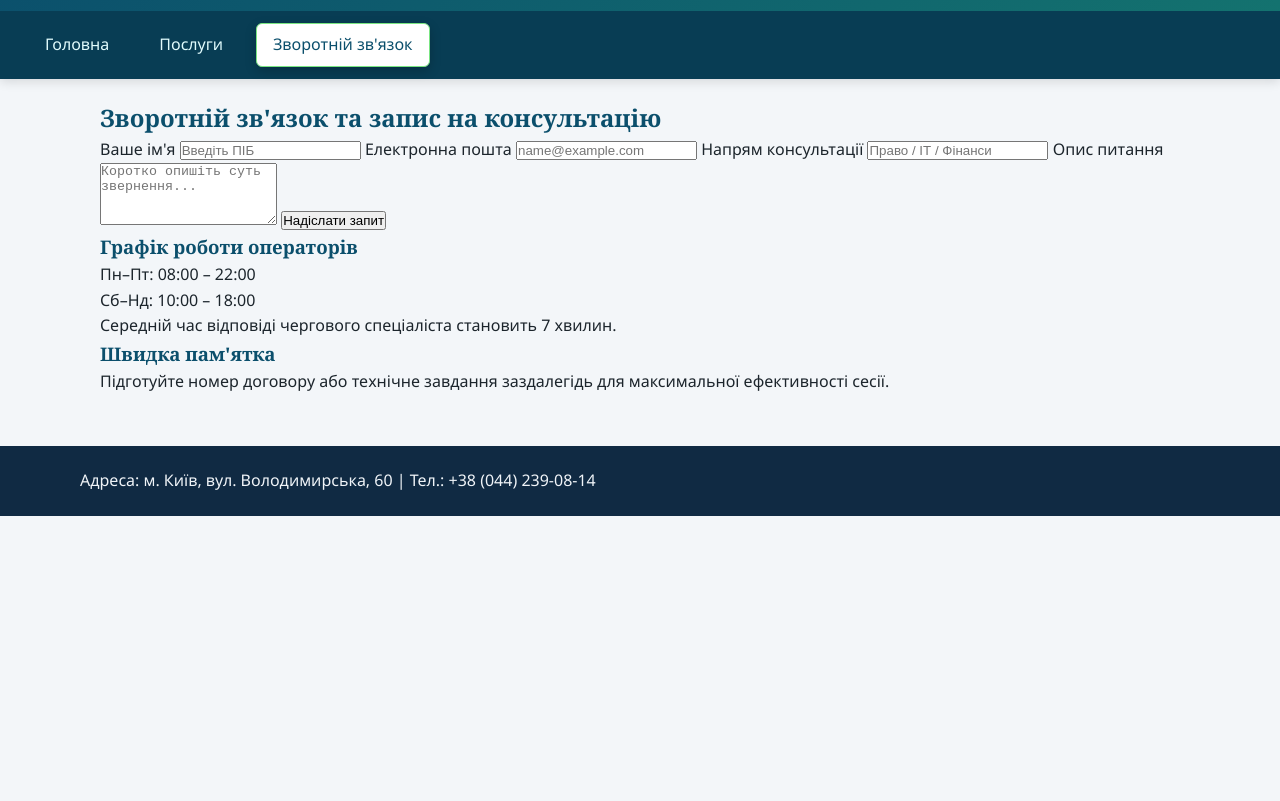
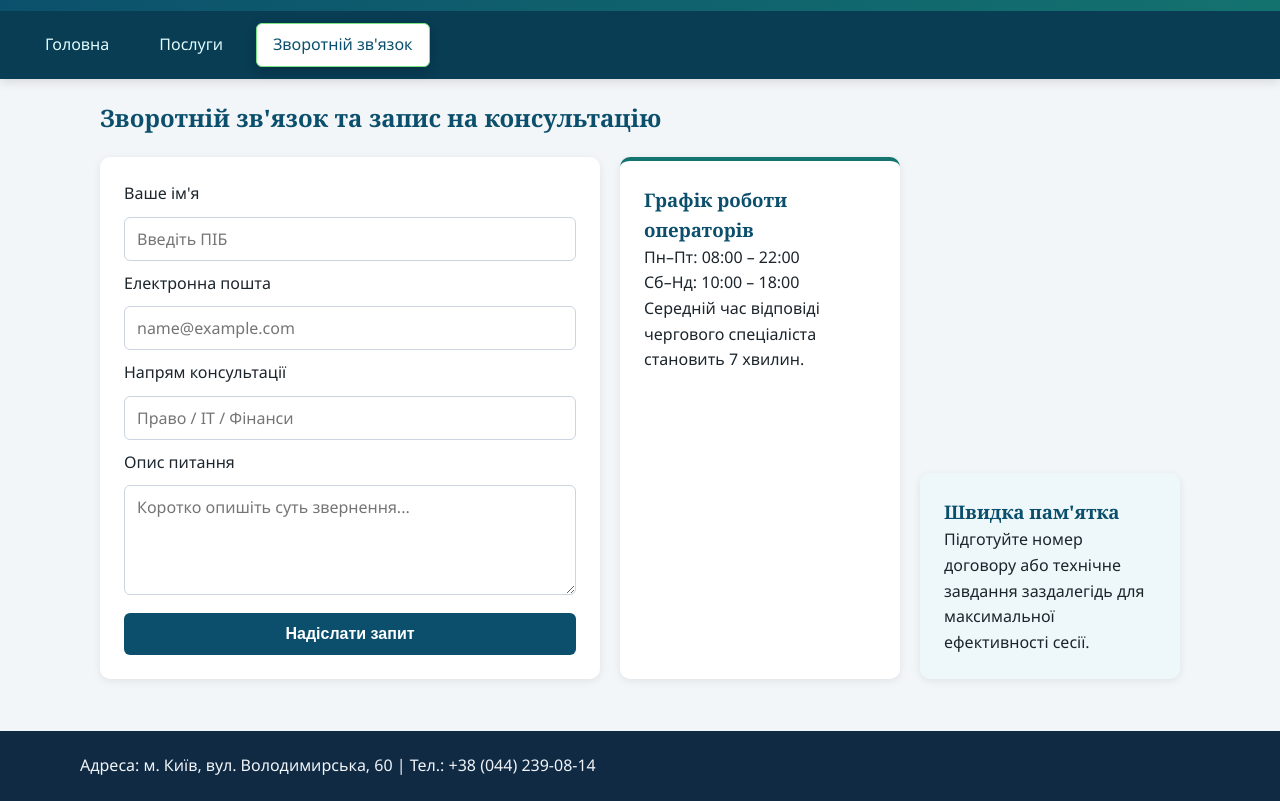
Before and after one commit to EvheniySlobodyanik/Frontend-Lab, a plain HTML site: page Lab2/feedback.html in a window 1280 px wide. Shown: the part 57-858 px from the top of the page. Before the commit the page ends 800 px from the top, so only its background shows below. Drawn offline with Linux system fonts and the light colour scheme.

Commit message:
add Flexbox layout styles for Feedback page

```diff
--- a/Lab2/styles.css
+++ b/Lab2/styles.css
@@ -1,3 +1,5 @@
+/* !Index styles and global styles */
+
 * {
   box-sizing: border-box;
   margin: 0;
@@ -197,6 +199,8 @@ tr[data-role="director"] {
   font-weight: 700;
 }
 
+/* !Services styles */
+
 .site-header-fixed {
   position: fixed;
   top: 0;
@@ -280,3 +284,82 @@ tr[data-role="director"] {
 .services-page a.service-link:visited {
   color: #cbd5e1;
 }
+
+/* !Feedback styles */
+
+.feedback-flex-wrapper {
+  display: flex;
+  flex-flow: row wrap;
+  justify-content: space-between;
+  align-items: flex-start;
+  align-content: stretch;
+  gap: 20px;
+  margin-top: 20px;
+}
+
+.feedback-card {
+  background-color: white;
+  padding: 24px;
+  border-radius: 10px;
+  box-shadow: 0 2px 8px rgba(0, 0, 0, 0.08);
+}
+
+.form-box {
+  order: 1;
+  flex-grow: 2;
+  flex-shrink: 1;
+  flex-basis: 460px;
+  display: flex;
+  flex-direction: column;
+  gap: 10px;
+}
+
+.info-box {
+  order: 2;
+  flex-grow: 1;
+  flex-shrink: 1;
+  flex-basis: 260px;
+  align-self: stretch;
+  border-top: 4px solid #14746f;
+}
+
+.faq-box {
+  order: 3;
+  flex-grow: 1;
+  flex-shrink: 2;
+  flex-basis: 240px;
+  align-self: flex-end;
+  background-color: #eef8fb;
+}
+
+input[type],
+textarea {
+  padding: 10px 12px;
+  border: 1px solid #cbd5e1;
+  border-radius: 6px;
+  font-family: inherit;
+  font-size: 1rem;
+}
+
+input[type]:focus,
+textarea:focus {
+  outline: none;
+  border-color: #0b4f6c;
+  box-shadow: 0 0 0 3px rgba(11, 79, 108, 0.18);
+}
+
+.submit-btn {
+  margin-top: 8px;
+  padding: 12px;
+  background-color: #0b4f6c;
+  color: white;
+  border: none;
+  border-radius: 6px;
+  font-size: 1rem;
+  font-weight: 600;
+  cursor: pointer;
+}
+
+.submit-btn:hover {
+  background-color: #14746f;
+}
```
